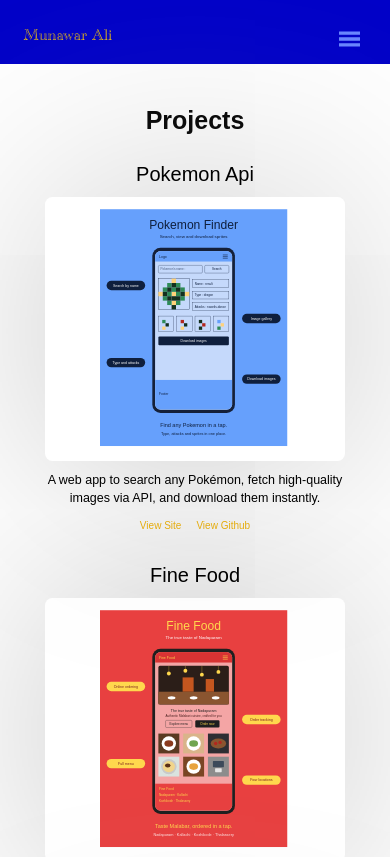
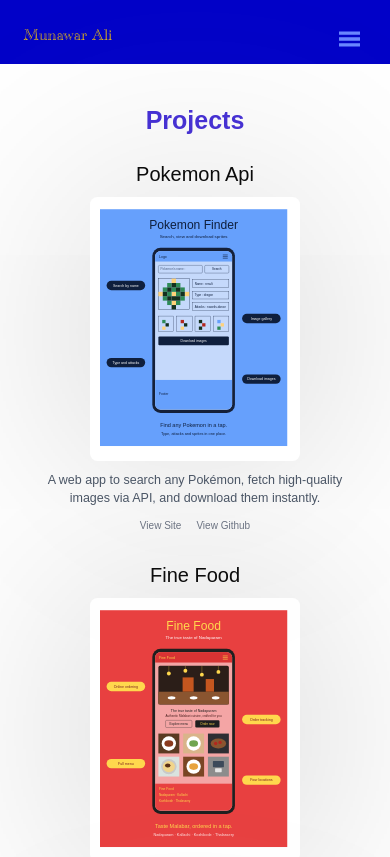
Before and after one commit to Webmav/my-portfolio, a React (Vite) app: page /projects in a window 390 px wide. Shown: the top 857 px of the page. Built offline with nearby package versions, Linux system fonts and the light colour scheme; a web font is replaced by a local one.

Commit message:
Changed text size and color and alignments of projectpage.

```diff
--- a/src/components/ProjectCard.jsx
+++ b/src/components/ProjectCard.jsx
@@ -9,10 +9,11 @@ const ProjectCard = ( {projectNumber} ) => {
                     <h1 className='text-[20px] md:text-[22.5px] my-[7.5px] md:my-[10px]'> { projects[projectNumber].title } </h1>
                 </div>
 
-                <div className="shadow-[0_0.125rem_20rem_-2.75rem_gray] rounded-[7.5px] px-1 py-3">
+                <div className="max-md:flex max-md:justify-center">
+                    <div className="max-md:flex max-md:justify-center max-md:w-[210px] shadow-[0_0.125rem_20rem_-2.75rem_gray] rounded-[7.5px] px-1 py-3">
                         <NavLink
                             to={`${projects[projectNumber].liveLink}`}
-                        className="grid object-contain"
+                            className="md:grid md:object-contain"
                         >
                             <img
                                 src={ projects[projectNumber].imgSrc }
@@ -21,26 +22,27 @@ const ProjectCard = ( {projectNumber} ) => {
                             />
                         </NavLink>
                     </div>
+                </div>
 
                 {/* <h3 className='text-[5px] md:text-[10px] my-[10px] md:mt-[10px] ml-[15px] md:ml-[10px] '>{ projects[projectNumber].category }</h3> */}
 
-                <p className="my-[10px] md:my-[15px] justify-self-center self-center text-center text-[12.5px] md:text-[15px] max-w-[300px] md:max-w-[230px]">
+                <p className="my-[10px] md:my-[15px] justify-self-center self-center text-center text-[12.5px] md:text-[15px] max-w-[300px] md:max-w-[230px] text-gray-600">
                     { projects[projectNumber].description }
                 </p>
 
                 <div className="flex justify-center">
-                    <div className='flex text-[10px] md:text-[10px] gap-[15px] text-yellow-500 md:my-[15px] '>
+                    <div className='flex text-[10px] md:text-[10px] gap-[15px] text-gray-500 md:my-[15px] '>
                         <NavLink
                             to={`${projects[projectNumber].liveLink}`}
                             className="grid"
                         >
-                            <p className='hover:text-yellow-700'>View Site</p>
+                            <p className='hover:text-gray-600 active:text-gray-800'>View Site</p>
                         </NavLink>
                         <NavLink
                             to={`${projects[projectNumber].githubLink}`}
                             className="grid"
                         >
-                            <p className='hover:text-yellow-700'>View Github</p>
+                            <p className='hover:text-gray-600 active:text-gray-800'>View Github</p>
                         </NavLink>
                     </div>
                 </div>
--- a/src/pages/ProjectPage.jsx
+++ b/src/pages/ProjectPage.jsx
@@ -4,7 +4,7 @@ export default function ProjectPage() {
     return(
         <div className="min-mx-[5px] my-[25px] md:my-[50px]">
             <div className="flex justify-center">
-                <h1 className="my-[12.5px] md:my-[25px] font-bold text-[25px] md:text-[50px]">Projects</h1>
+                <h1 className="my-[12.5px] md:my-[25px] font-bold text-[25px] md:text-[50px] text-indigo-700">Projects</h1>
             </div>
 
             <div className='flex flex-wrap justify-center sm:gap-[33px] shrink-0' id='project-wrapper'>
```
Lines whose indentation alone changed are shown as unchanged.
